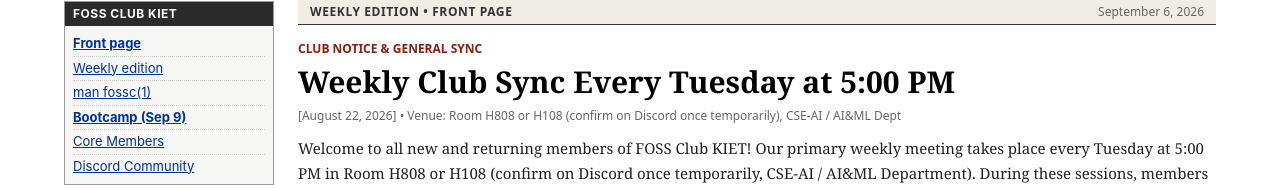
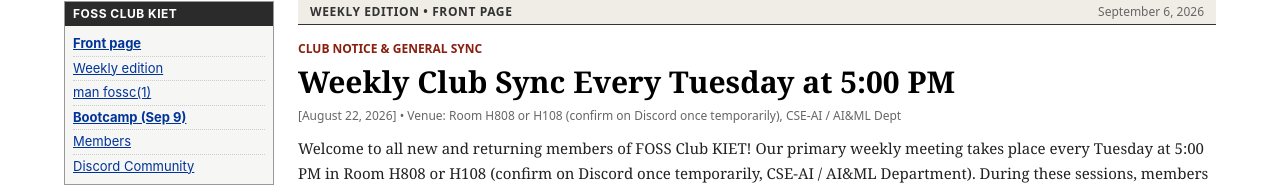
Before and after one commit to arcceus/fossclubkiet, a Next.js app: page / in a window 1280 px wide. Shown: the part 99-288 px from the top of the page. Built offline with nearby package versions, Linux system fonts and the light colour scheme.

Commit message:
chore: core members -> members (#4)

```diff
--- a/app/GazetteClient.tsx
+++ b/app/GazetteClient.tsx
@@ -34,9 +34,10 @@
 const getIsDark = () => document.documentElement.classList.contains("dark");
 const getServerIsDark = () => false;
 
-const CORE_MEMBERS: { name: string; email: string; discord: string; github: string }[] = [
-  { name: "Nikhil", email: "nikhil@fossclubkiet.org", discord: "badnikhil", github: "badnikhil" },
-  { name: "Deepak Anand", email: "deepak@fossclubkiet.org", discord: "arcceus", github: "arcceus" },
+const MEMBERS: { name: string; discord: string; github: string }[] = [
+  { name: "Deepak Anand", discord: "arcceus", github: "arcceus" },
+  { name: "Vansh Sahay", discord: "vansh_sahay", github: "VanshSahay"},
+  { name: "Nikhil", discord: "badnikhil", github: "badnikhil" },
 ];
 
 export default function GazetteClient({
@@ -188,7 +189,7 @@
                         activeView === "officers" ? "font-bold" : ""
                       }`}
                     >
-                      Core Members
+                      Members
                     </button>
                   </li>
                   <li>
@@ -475,25 +476,25 @@
               </section>
             )}
 
-            {/* VIEW 4: Core Members */}
+            {/* VIEW 4: Members */}
             {activeView === "officers" && (
               <section className="lwn-view">
                 <div className="bg-[#f0ede6] dark:bg-[#1a1a1a] border-y border-[#333] dark:border-[#555] px-3 py-1 mb-4 flex justify-between items-center text-xs font-sans font-bold">
-                  <span>CORE MEMBERS</span>
+                  <span>MEMBERS</span>
                   <span>Academic Year 2026-27</span>
                 </div>
 
                 <h2 className="text-2xl font-serif font-bold text-[#000] dark:text-[#fff] mb-2">
-                  Core Members
+                  Members
                 </h2>
                 <p className="text-xs font-sans text-[#666] dark:text-[#999] mb-4">
-                  Contact details for the core members of FOSS Club KIET.
+                  Details for the members of FOSS Club KIET.
                 </p>
 
                 <div className="space-y-4 font-mono text-xs">
-                  {CORE_MEMBERS.map((member) => (
+                  {MEMBERS.map((member) => (
                     <div
-                      key={member.email}
+                      key={member.github}
                       className="border border-[#999] dark:border-[#444] p-3 bg-[#fdfdfc] dark:bg-[#161616]"
                     >
                       <div className="font-bold text-sm mb-1">{member.name}</div>
@@ -510,7 +511,6 @@
                             @{member.github}
                           </a>
                         </div>
-                        <div>Email: {member.email}</div>
                       </div>
                     </div>
                   ))}
```
Also changed, not shown: 1 other file (tests, documents, lock files or other folders).
